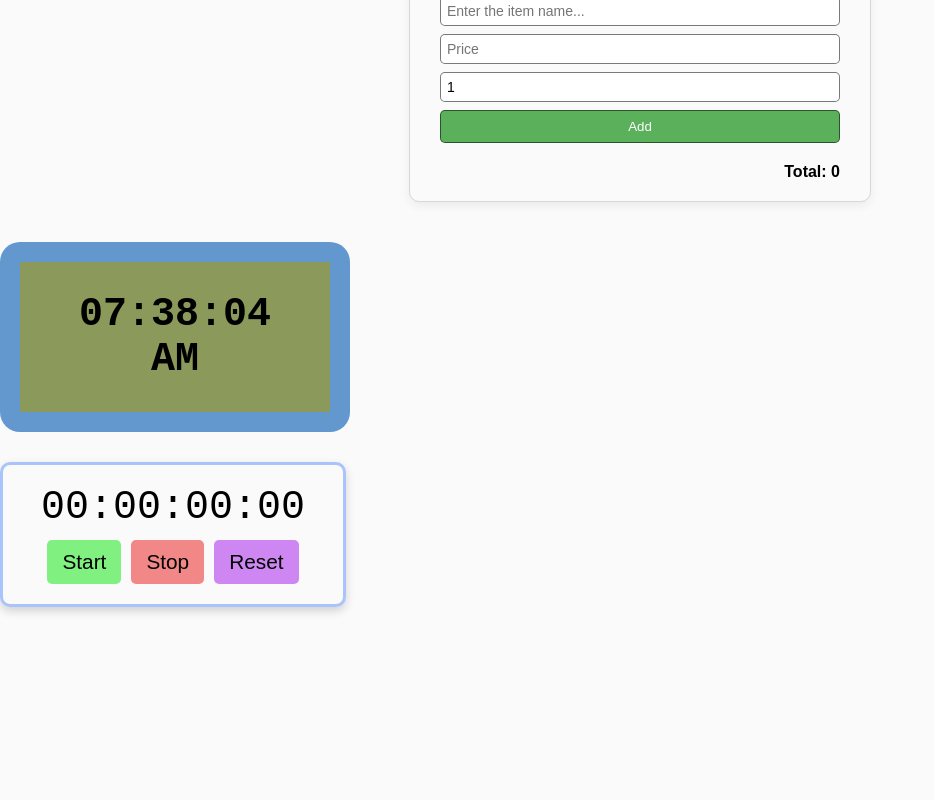
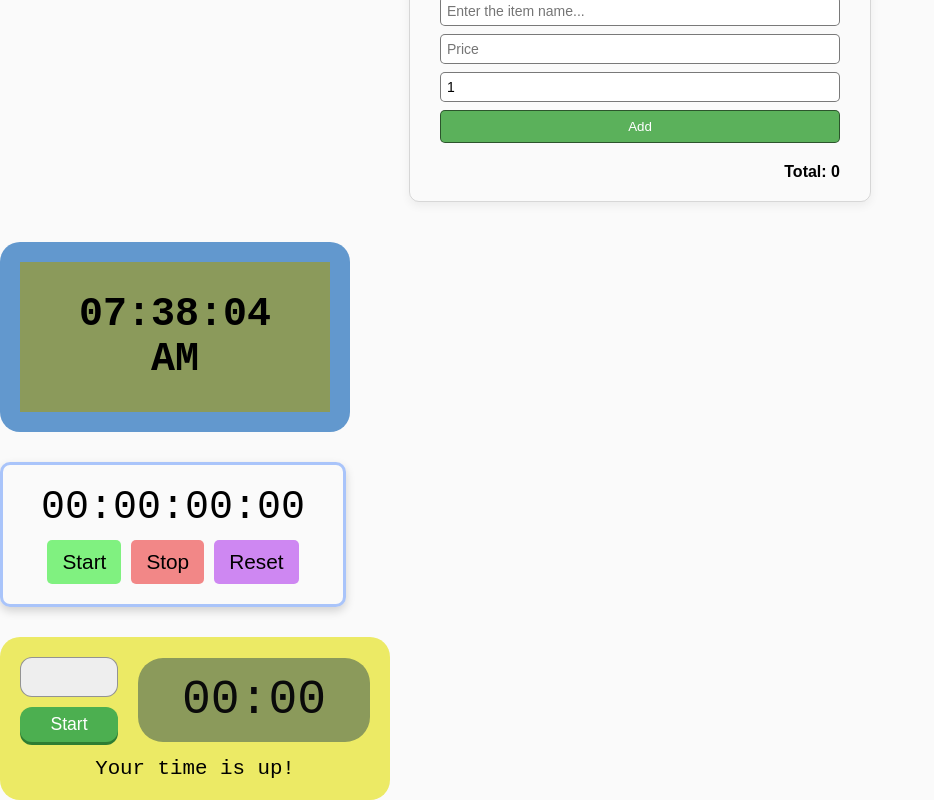
Before and after one commit to HanKwan/react-fundamentals, a React (Vite) app in the folder practice/: page / in a window 1280 px wide. Shown: the part 1332-2132 px from the top of the page, without its empty margins (0-934 px from the left). Before the commit the page ends 1969 px from the top, so only its background shows below. Built offline with nearby package versions, Linux system fonts and the light colour scheme.

Commit message:
create: made timer component and styled the layout

```diff
--- a/practice/src/App.tsx
+++ b/practice/src/App.tsx
@@ -4,6 +4,7 @@ import DigitalClock from "./component/DigitalClock";
 import List from "./component/List";
 import Onchange from "./component/Onchange";
 import StopWatch from "./component/StopWatch";
+import Timer from "./component/Timer";
 import ToBuyList from "./component/ToBuyList";
 
 function App() {
@@ -29,6 +30,7 @@ function App() {
       <ToBuyList />
       <DigitalClock />
       <StopWatch />
+      <Timer />
     </>
   );
 
--- /dev/null
+++ b/practice/src/component/Timer.tsx
@@ -0,0 +1,19 @@
+function Timer() {
+
+
+
+    return(
+        <div className="timer">
+            <div className="timer-layout">
+                <div className="input-time">
+                <input type="number" />
+                <button>Start</button>
+                </div>
+                <div className="timer-display">00:00</div>
+            </div>
+            <div className="msg">Your time is up!</div>
+        </div>
+    )
+}
+
+export default Timer
--- a/practice/src/index.css
+++ b/practice/src/index.css
@@ -250,3 +250,75 @@ textarea{
 .stop-watch .stop-watch-btn .resetBtn {
   background-color: hsla(280, 83%, 62%, 0.667);
 }
+
+/* for timer */
+.timer {
+  width: 350px;
+  background-color: hsl(59, 78%, 66%);
+  padding: 20px;
+  border-radius: 20px;
+}
+
+/* main layout */
+.timer-layout {
+  display: flex;
+  align-items: center;
+  gap: 20px;
+}
+
+/* left column */
+.input-time {
+  display: flex;
+  flex-direction: column;
+  gap: 10px;
+}
+
+/* input */
+.input-time input {
+  padding: 8px;
+  width: 80px;
+  border-radius: 12px;
+  border: 1px solid rgba(0, 0, 0, 0.386);
+  font-family: monospace;
+  font-size: 1.2rem;
+  text-align: center;
+  background: #eee;
+}
+
+/* button */
+.input-time button {
+  padding: 7px;
+  border-radius: 12px;
+  border: none;
+  font-size: 1.1rem;
+  background: #4CAF50;
+  color: white;
+  cursor: pointer;
+  box-shadow: 0 3px 0 #2e7d32;
+  transition: all 0.1s;
+}
+
+.input-time button:active {
+  transform: translateY(3px);
+  box-shadow: 0 0 0 #2e7d32;
+}
+
+/* timer display */
+.timer-display {
+  flex: 1;
+  background: #8B9A5B;
+  padding: 15px 20px;
+  border-radius: 25px;
+  font-size: 3rem;
+  font-family: "JetBrains Mono", monospace;
+  text-align: center;
+  color: rgb(10, 10, 10);
+}
+
+/* message */
+.msg {
+  margin-top: 15px;
+  font-family: "Roboto Mono", monospace;
+  font-size: 1.3rem;
+  text-align: center;
+}
```
